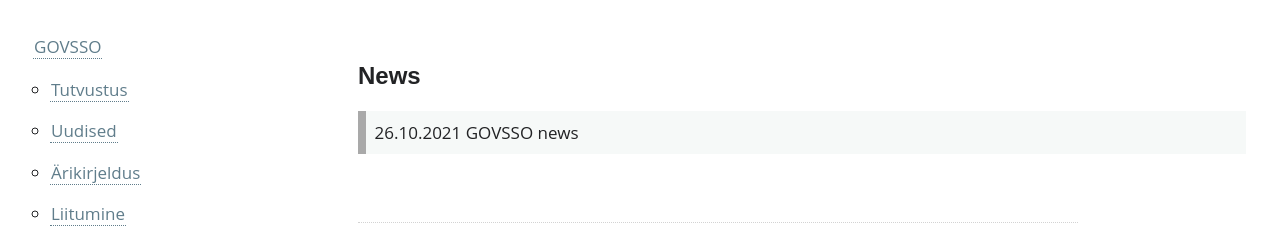
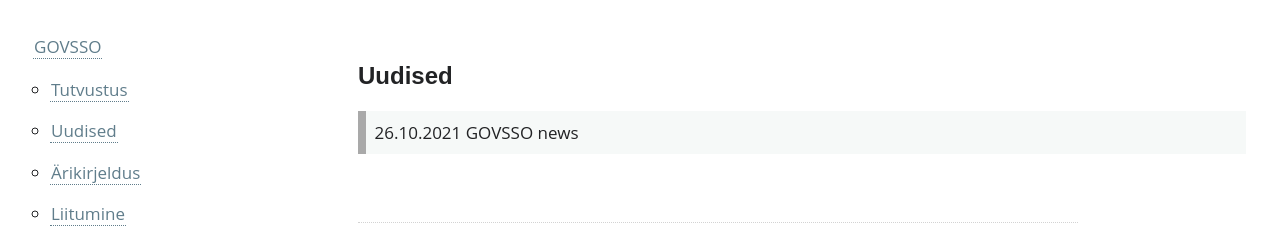
Before and after one commit to e-gov/GOVSSO, a Jekyll site: the page built from News.md, in a window 1280 px wide. Shown: the top 245 px of the page. Built offline with Jekyll 4.4.1, drawn with Linux system fonts in a browser that asks for light colours; our own code applies the rules of GitHub Pages for plain Markdown files.

Commit message:
Update News.md

```diff
--- a/News.md
+++ b/News.md
@@ -2,6 +2,6 @@
 permalink: News
 ---
 
-# News
+# Uudised
 26.10.2021 GOVSSO news
 {: .note}
```
